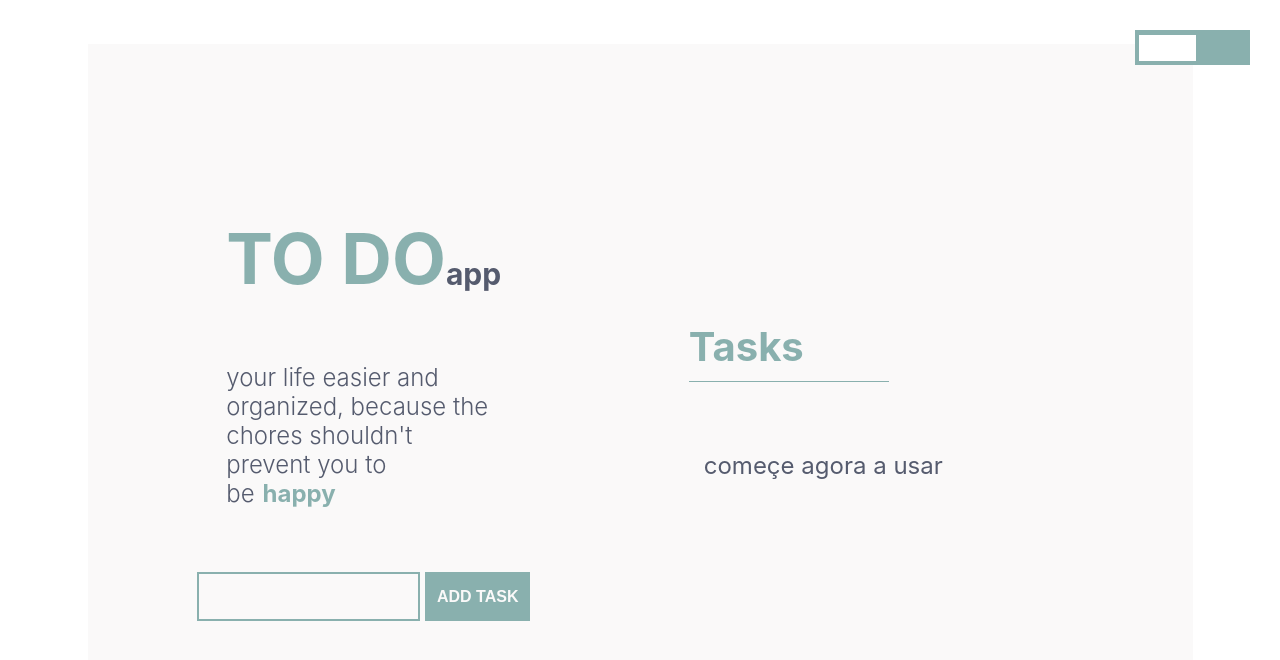
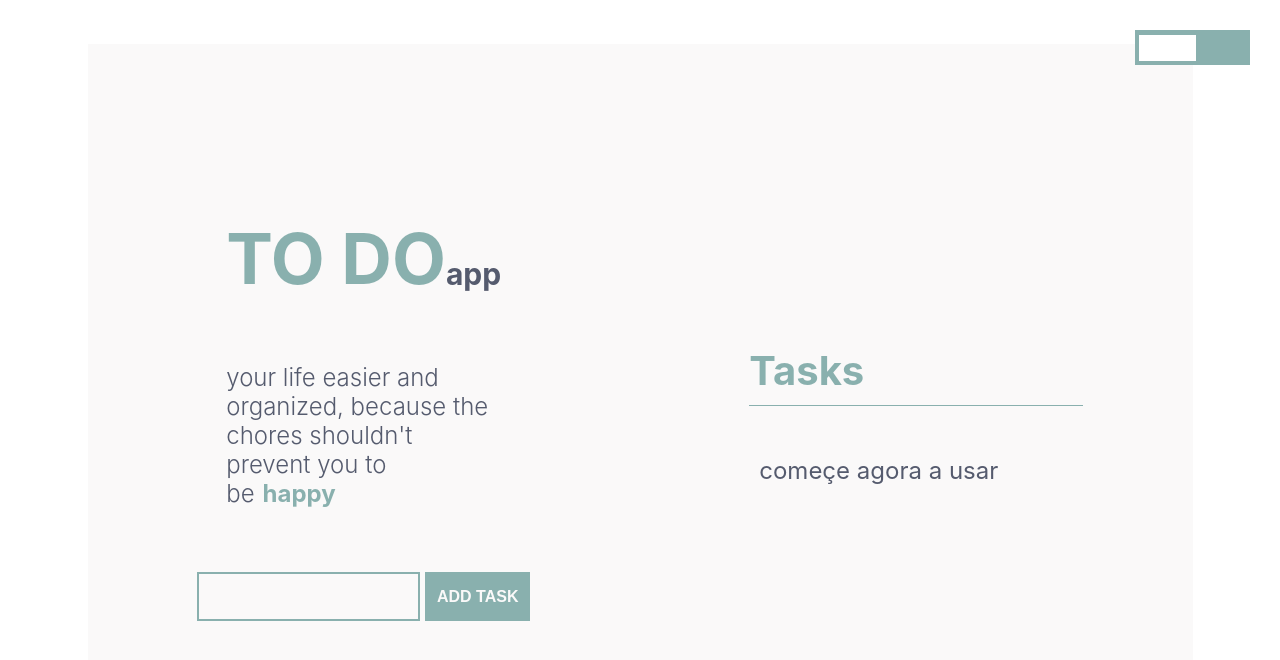
Before and after one commit to annamourasobral/todo-app, a React (Create React App) app: page / in a window 1280 px wide. Shown: the top 660 px of the page. Built offline with nearby package versions, Linux system fonts and the light colour scheme; some icons are missing.

Commit message:
refactoring

```diff
--- a/src/App.js
+++ b/src/App.js
@@ -1,79 +1,91 @@
-import MainApp from './components/MainApp';
-import TasksApp from './components/TasksApp';
 import Toggle from './components/Toggle';
-import styled, { ThemeProvider } from 'styled-components';
-import { useState} from 'react';
+import Todo from './components/Todo';
+import { StyledApp } from './components/styles/StyledApp';
+import { ThemeProvider } from 'styled-components';
+import { useState, useEffect } from 'react';
 import { darkTheme, lightTheme, GlobalStyles } from "./theme";
-
-const Background = styled.div`
-  width: 100vw;
-  height: 100vh;
-  position: relative;
-  display: flex;
-  justify-content: center;
-  align-items: center;
-  background-color: ${props => props.theme.firstBg};
-`;
-
-const Container = styled.div`
-  @import url('https://fonts.googleapis.com/css2?family=Inter:wght@100;200;300;400;500;600;700;800;900&display=swap');
-  width: 1105px;
-  height: 713px;
-  background-color: ${props => props.theme.secondBg};
-  font-family: 'Inter', sans-serif;
-  display: flex;
-
-  /* TABLET */
-  @media screen and (max-width: 992px) {
-    width: 588px;
-    height: 858px;
-    flex-direction: column;
-  }
-
-  /* MOBILE */
-  @media screen  and (max-width: 600px) {
-    width: 100vw;
-    height: 100vh;
-    flex-direction: column;
-  }
-`;
 
 function App() {
   const [inputText, setInputText] = useState("");
   const [todos, setTodos] = useState([
   {text: "começe agora a usar",
   completed: false,
-  id: 1}
+  id: 1},
   ]);
-  const [todo, setTodo] = useState("")
+  const [todo, setTodo] = useState(() => {
+    const savedTodos = localStorage.getItem("todos");
+    if (savedTodos) {
+      return JSON.parse(savedTodos);
+    } else {
+      return [];
+    }
+  });
   const [theme, setTheme] = useState("light");
 
   const switchTheme = () => {
     theme === "light" ? setTheme("dark") : setTheme("light");
   };
 
+  useEffect(() => {
+    localStorage.setItem("todos", JSON.stringify(todos));
+  },[todos]);
+
+  const inputTextHandler = (e) => {
+      setInputText(e.target.value);
+  }
+
+  const submitTodoHandler = (e) => {
+      e.preventDefault();
+      if (todo !== "") {
+          setTodos([
+              ...todos,
+              {text: inputText,
+              completed: false,
+              id:todos.length+1}
+          ])};
+      setInputText("");
+  }
+
   return (
     <ThemeProvider theme={theme === "light" ? lightTheme : darkTheme}>
       <GlobalStyles />
-      <div className="App">
-        <Background className='bg'>
+      <StyledApp className="App">
+        <div className='bg'>
           <Toggle switchTheme={switchTheme}/>
-          <Container className='app'>
-            <MainApp
-              inputText={inputText}
-              setInputText={setInputText}
-              todo={todo}
-              setTodo={setTodo}
-              todos={todos}
-              setTodos={setTodos}
-              className='input'/>
-            <TasksApp
-              todo={todo}
-              todos={todos}
-              setTodos={setTodos} />
-          </Container>
-        </Background>
-      </div>
+          <main className='app-wrapper'>
+            <div className='input-side'>
+              <div id="title-wrapper">
+                  <p id="to-do">TO DO</p>
+                  <p id="app">app</p>
+              </div>
+              <div id="subtitle-wrapper">
+                  <p id="subtitle">your life easier and organized, because the chores shouldn't prevent you to be<span id="happy">happy</span></p>
+              </div>
+              <div id="input-wrapper">
+                  <input type="text"
+                  value={inputText}
+                  onChange={inputTextHandler}/>
+                  <button id='add-task'
+                  onClick={submitTodoHandler}>ADD TASK</button>
+              </div>
+            </div>
+            <div className='tasks-side'>
+              <div className='table'>
+                <p id="tasks-title">Tasks</p>
+
+                {todos.map((todo) => (
+                  <Todo todo={todo}
+                  text={todo.text}
+                  key={todo.id}
+                  todos={todos}
+                  setTodos={setTodos} />
+                ))}
+
+              </div>
+            </div>
+          </main>
+        </div>
+      </StyledApp>
     </ThemeProvider>
   );
 }
--- a/src/components/MainApp.js
+++ /dev/null
@@ -1,42 +0,0 @@
-import { StyledMainApp } from './styles/MainApp.styled';
-import { useEffect } from 'react';
-
-export default function MainApp({inputText, setInputText, todo, todos, setTodos}) {
-    useEffect(() => {
-        localStorage.setItem("todos", JSON.stringify(todos));
-    },[todos]);
-
-    const inputTextHandler = (e) => {
-        setInputText(e.target.value);
-    }
-
-    const submitTodoHandler = (e) => {
-        e.preventDefault();
-        if (todo !== "") {
-            setTodos([
-                ...todos,
-                {text: inputText,
-                completed: false,
-                id:todos.length+1}
-            ])};
-        setInputText("");
-    }
-    return (
-        <StyledMainApp>
-            <div id="title-wrapper">
-                <p id="to-do">TO DO</p>
-                <p id="app">app</p>
-            </div>
-            <div id="subtitle-wrapper">
-                <p id="subtitle">your life easier and organized, because the chores shouldn't prevent you to be<span id="happy">happy</span></p>
-            </div>
-            <div id="input-wrapper">
-                <input type="text"
-                value={inputText}
-                onChange={inputTextHandler}/>
-                <button id='add-task'
-                onClick={submitTodoHandler}>ADD TASK</button>
-            </div>
-        </StyledMainApp>
-    );
-}
--- a/src/components/TasksApp.js
+++ /dev/null
@@ -1,21 +0,0 @@
-import { StyledTasksApp } from './styles/TasksApp.styled';
-import Todo from './Todo'
-
-export default function TasksApp({ todos, setTodos }) {
-  return (
-    <StyledTasksApp>
-      <div className='table'>
-        <p id="tasks-title">Tasks</p>
-
-        {todos.map((todo) => (
-          <Todo todo={todo}
-          text={todo.text}
-          key={todo.id}
-          todos={todos}
-          setTodos={setTodos} />
-        ))}
-
-      </div>
-    </StyledTasksApp>
-  )
-}
--- a/src/components/Todo.js
+++ b/src/components/Todo.js
@@ -6,6 +6,7 @@ export default function Todo({text, todo, todos, setTodos}) {
     const deleteHandler = () => {
         setTodos(todos.filter(item => item.id !== todo.id));
     }
+
     const completeHandler = () => {
         setTodos(todos.map((item) => {
             if(item.id === todo.id) {
@@ -18,7 +19,7 @@ export default function Todo({text, todo, todos, setTodos}) {
     }
     return (
         <StyledTodo>
-            <p className={`todo-item ${todo.completed ? "completed" : ""}`}>{text}</p>
+            <p className={`todo-item ${todo.completed ? "completed" : ""}`}>{todo.text}</p>
             <button className="update-btn" >
                 <Edit2Outline size="24" className='update-btn' onClick={completeHandler}/>
             </button>
--- a/src/components/styles/MainApp.styled.js
+++ /dev/null
@@ -1,111 +0,0 @@
-import styled from "styled-components";
-
-export const StyledMainApp = styled.div `
-    flex: 1;
-    display: flex;
-    flex-direction: column;
-    align-items: center;
-    justify-content: center;
-
-    #title-wrapper {
-        display: flex;
-        align-items: center;
-    }
-
-    #to-do {
-        font-size: 70px;
-        font-weight: bolder;
-        color: #89B0AE;
-        line-height: 20px;
-    }
-
-    #app {
-        margin-top: 60px;
-        font-size: 30px;
-        font-weight: bolder;
-        color: ${props => props.theme.text};
-    }
-
-    #subtitle-wrapper {
-        font-size: 24px;
-        font-weight: 300;
-        width: 275px;
-        text-align: initial;
-        color: ${props => props.theme.text};
-    }
-
-    #happy {
-        font-weight: bold;
-        color: #89B0AE;
-        padding-left: 8px;
-    }
-
-    #input-wrapper {
-        margin-top: 40px;
-        display: inline-flex;
-    }
-
-    input {
-        width: 215px;
-        height: 43px;
-        background-color: ${props => props.theme.inputBg};
-        border: 2px solid #89B0AE;
-    }
-
-    #add-task {
-        background-color: #89B0AE;
-        border: 2px solid #89B0AE;
-        color: ${props => props.theme.inputBg};
-        font-size: 16px;
-        font-weight: bolder;
-        justify-content: center;
-        padding: 5px 10px;
-        margin-left: 5px;
-    }
-
-    /* TABLET */
-    @media screen and (max-width: 992px) {
-        #to-do {
-            font-size: 60px;
-        }
-
-        #app {
-            font-size: 25px;
-        }
-
-        #subtitle-wrapper {
-            font-size: 20px;
-            width: 240px;
-            text-align: center;
-        }
-    }
-
-    /* MOBILE */
-    @media screen  and (max-width: 600px) {
-        #to-do {
-            font-size: 40px;
-        }
-
-        #app {
-            font-size: 20px;
-        }
-
-        #subtitle-wrapper {
-            font-size: 16px;
-            width: 240px;
-        }
-
-        #input-wrapper {
-            margin-top: 20px;
-        }
-
-        input {
-            height: 31px;
-        }
-
-        #add-task {
-            font-size: 10px;
-        }
-    }
-
-`
--- /dev/null
+++ b/src/components/styles/StyledApp.js
@@ -0,0 +1,206 @@
+import styled from "styled-components";
+
+export const StyledApp = styled.div`
+
+.bg {
+    width: 100vw;
+  height: 100vh;
+  position: relative;
+  display: flex;
+  justify-content: center;
+  align-items: center;
+  background-color: ${props => props.theme.firstBg};
+}
+
+.app-wrapper {
+    @import url('https://fonts.googleapis.com/css2?family=Inter:wght@100;200;300;400;500;600;700;800;900&display=swap');
+    width: 1105px;
+    height: 713px;
+    background-color: ${props => props.theme.secondBg};
+    font-family: 'Inter', sans-serif;
+    display: flex;
+}
+  /* TABLET */
+@media screen and (max-width: 992px) {
+    width: 588px;
+    height: 858px;
+    flex-direction: column;
+}
+
+/* MOBILE */
+@media screen  and (max-width: 600px) {
+    width: 100vw;
+    height: 100vh;
+    flex-direction: column;
+}
+
+.input-side {
+    flex: 1;
+    display: flex;
+    flex-direction: column;
+    align-items: center;
+    justify-content: center;
+}
+
+#title-wrapper {
+    display: flex;
+    align-items: center;
+}
+
+#to-do {
+    font-size: 70px;
+    font-weight: bolder;
+    color: #89B0AE;
+    line-height: 20px;
+}
+
+#app {
+    margin-top: 60px;
+    font-size: 30px;
+    font-weight: bolder;
+    color: ${props => props.theme.text};
+}
+
+#subtitle-wrapper {
+    font-size: 24px;
+    font-weight: 300;
+    width: 275px;
+    text-align: initial;
+    color: ${props => props.theme.text};
+}
+
+#happy {
+    font-weight: bold;
+    color: #89B0AE;
+    padding-left: 8px;
+}
+
+#input-wrapper {
+    margin-top: 40px;
+    display: inline-flex;
+}
+
+input {
+    width: 215px;
+    height: 43px;
+    background-color: ${props => props.theme.inputBg};
+    border: 2px solid #89B0AE;
+}
+
+#add-task {
+    background-color: #89B0AE;
+    border: 2px solid #89B0AE;
+    color: ${props => props.theme.inputBg};
+    font-size: 16px;
+    font-weight: bolder;
+    justify-content: center;
+    padding: 5px 10px;
+    margin-left: 5px;
+}
+
+/* TABLET */
+@media screen and(max-width: 992px) {
+    #to-do {
+        font-size: 60px;
+    }
+
+    #app {
+        font-size: 25px;
+    }
+
+    #subtitle-wrapper {
+        font-size: 20px;
+        width: 240px;
+        text-align: center;
+    }
+}
+
+/* MOBILE */
+@media screen and(max-width: 600px) {
+    #to-do {
+        font-size: 40px;
+    }
+
+    #app {
+        font-size: 20px;
+    }
+
+    #subtitle-wrapper {
+        font-size: 16px;
+        width: 240px;
+    }
+
+    #input-wrapper {
+        margin-top: 20px;
+    }
+
+    input {
+        height: 31px;
+    }
+
+    #add-task {
+        font-size: 10px;
+    }
+}
+
+ .tasks-side {
+    flex: 1;
+    display: flex;
+    flex-direction: column;
+    align-items: center;
+    justify-content: center;
+}
+
+#tasks-title {
+    font-size: 40px;
+    font-weight: bold;
+    color: #89B0AE;
+    border-bottom: 1px solid #89B0AE;
+    width: 334px;
+    text-align: left;
+    padding-bottom: 10px;
+}
+
+.todo-item {
+    padding: 10px;
+    font-size: 24px;
+    color: ${props => props.theme.text};
+    margin: 0;
+}
+
+button {
+    padding: 0;
+    border: none;
+    background-color: ${props => props.theme.secondBg};
+    color: ${props => props.theme.text};
+}
+
+/* TABLET */
+@media screen and (max-width: 992px) {
+
+    #tasks-title {
+        font-size: 40px;
+        width: 200px;
+        margin-bottom: 30px;
+    }
+
+    .table {
+        width: 455px;
+    }
+}
+
+/* MOBILE */
+@media screen and (max-width: 600px) {
+    justify-content: left;
+
+    #tasks-title {
+        font-size: 25px;
+        width: 145px;
+        margin-bottom: 20px;
+    }
+
+    .table {
+        width: 340px;
+    }
+}
+`
--- a/src/components/styles/TasksApp.styled.js
+++ /dev/null
@@ -1,61 +0,0 @@
-import styled from "styled-components";
-
-export const StyledTasksApp = styled.div`
-    flex: 1;
-    display: flex;
-    flex-direction: column;
-    align-items: center;
-    justify-content: center;
-
-    #tasks-title {
-    font-size: 40px;
-    font-weight: bold;
-    color: #89B0AE;
-    border-bottom: 1px solid #89B0AE;
-    width: 334px;
-    text-align: left;
-    padding-bottom: 10px;
-    }
-
-    .todo-item {
-        padding: 15px;
-        font-size: 24px;
-        color: ${props => props.theme.text}
-    }
-
-    button {
-        padding: 0;
-        border: none;
-        background-color: ${props => props.theme.secondBg};
-        color: ${props => props.theme.text};
-    }
-
-    /* TABLET */
-    @media screen  and (min-width: 320px) {
-
-        #tasks-title {
-            font-size: 40px;
-            width: 200px;
-            margin-bottom: 30px;
-        }
-
-        .table {
-            width: 455px;
-        }
-    }
-
-    /* MOBILE */
-    @media screen  and (max-width: 600px) {
-        justify-content: left;
-
-        #tasks-title {
-            font-size: 25px;
-            width: 145px;
-            margin-bottom: 20px;
-        }
-
-        .table {
-            width: 340px;
-        }
-    }
-`
```
Also changed, not shown: src/utils.js (added).
